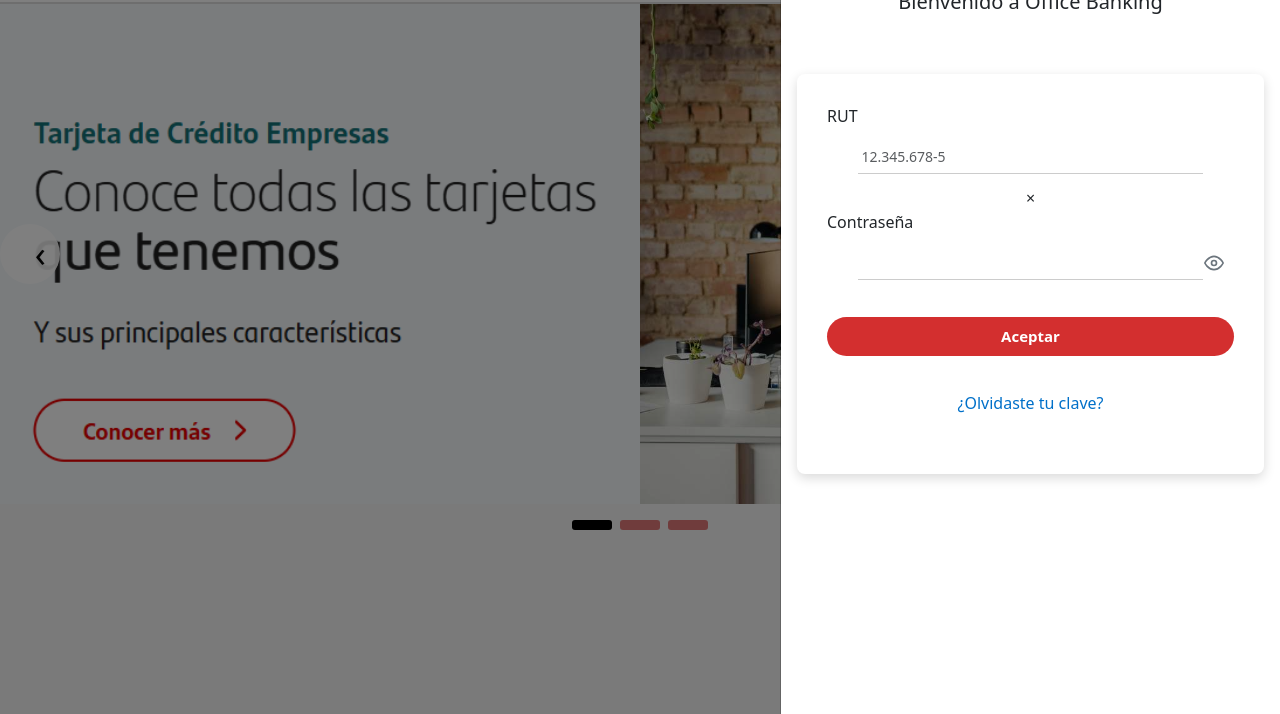
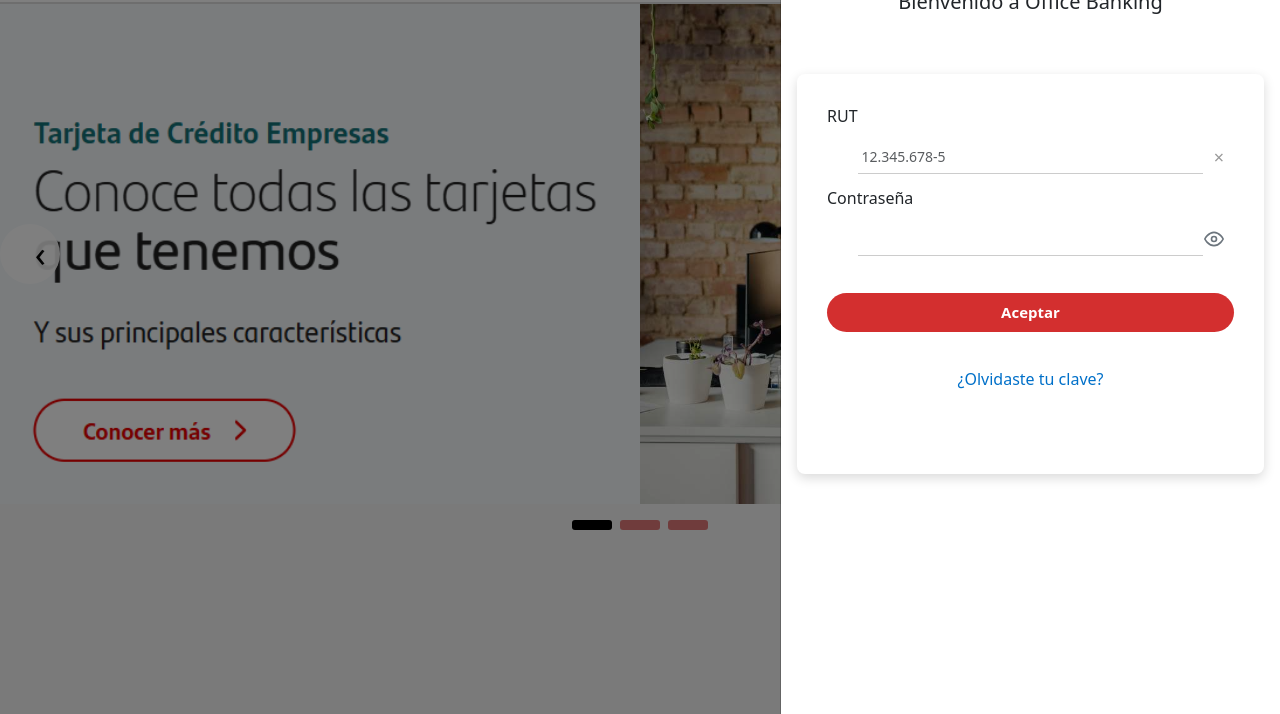
Before and after one commit to contacto2101/Login-OB, a website: page public/index.html in a window 1280 px wide. Both pictures are taken after a click on the button "Ingresar". Shown: the part 86-800 px from the top of the page. Drawn offline with nearby package versions, Linux system fonts and the light colour scheme.

Commit message:
Update styles.css

```diff
--- a/public/styles.css
+++ b/public/styles.css
@@ -390,3 +390,17 @@ h1, h2 {
     min-width: 140px;    /* ancho mínimo fijo */
   }
 }
+.clear-input {
+  position: absolute;
+  right: 10px;              /* ajusta según espacio con el ojo */
+  top: 50%;
+  transform: translateY(-50%);
+  cursor: pointer;
+  font-size: 18px;
+  color: #999;
+  user-select: none;
+}
+
+.clear-input:hover {
+  color: #cc0000;           /* rojo corporativo al hover */
+}
```
